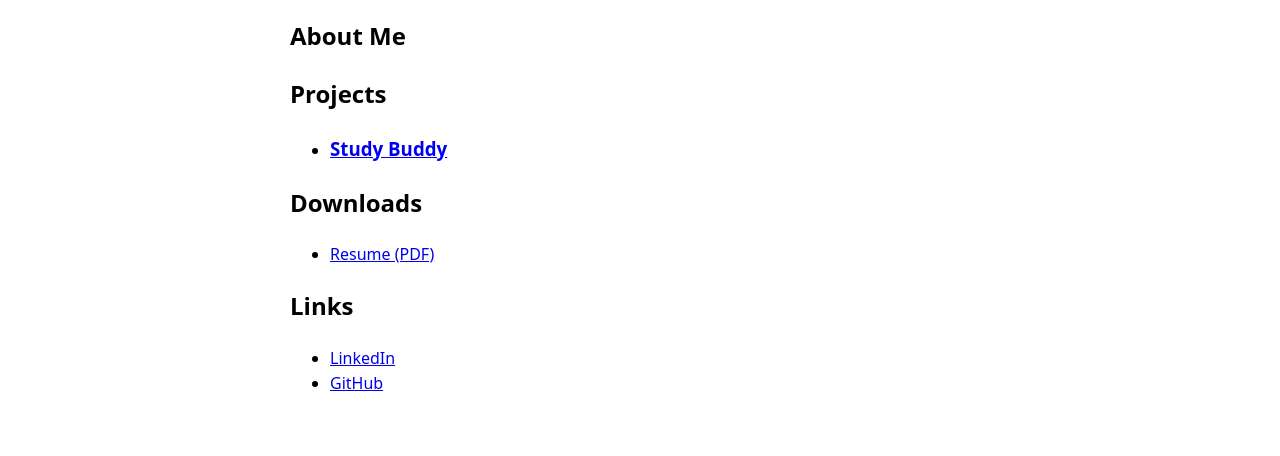
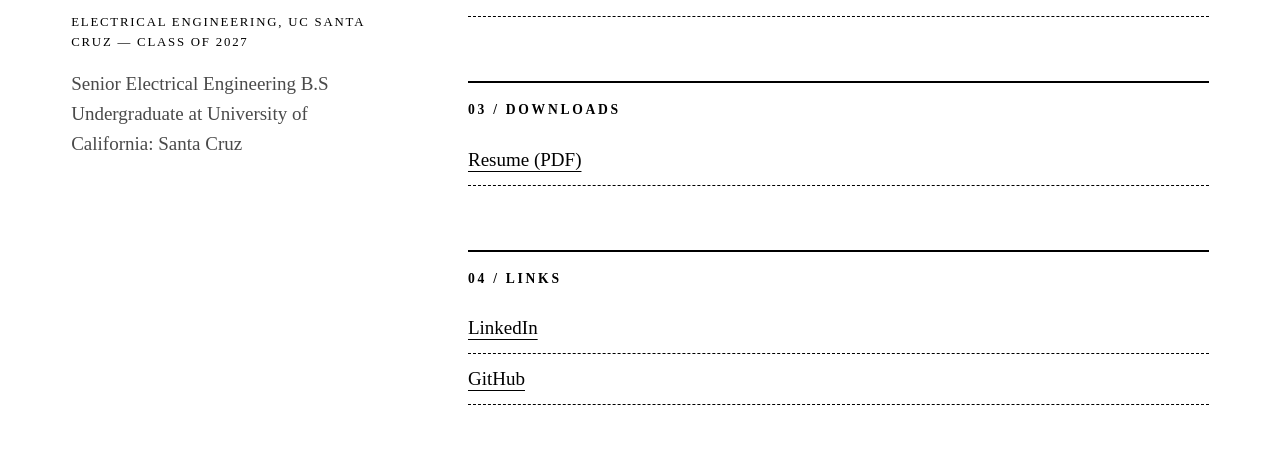
Before and after one commit to tim-doan/github.io, a plain HTML site: page index.html in a window 1280 px wide. Shown: the part 578-1034 px from the top of the page. Drawn offline with Linux system fonts and the light colour scheme.

Commit message:
Implmented font and layout changes

```diff
--- a/index.html
+++ b/index.html
@@ -4,30 +4,34 @@
   <meta charset="utf-8">
   <meta name="viewport" content="width=device-width, initial-scale=1">
   <title>Tim Doan — Electrical Engineering</title>
+  <meta name="description" content="Portfolio of Tim Doan, senior Electrical Engineering B.S. undergraduate at UC Santa Cruz.">
   <link rel="stylesheet" href="style.css">
 </head>
 <body>
 
-  <header>
-    <img src="assets/Headshot.png" alt="Tim Doan">
-    <h1>Tim Doan</h1>
-    <p>Electrical Engineering, UC Santa Cruz — Class of 2027</p>
-    <p><!-- TODO: short header bio — one or two lines on what you build and what you're looking for --></p>
-  </header>
+  <div class="page">
 
-  <main>
+    <aside class="sidebar">
+      <img class="portrait" src="assets/Headshot.png" alt="Tim Doan">
+      <h1 class="name">Tim<br>Doan</h1>
+      <p class="role">Electrical Engineering, UC Santa Cruz — Class of 2027</p>
+      <p class="tagline">Senior Electrical Engineering B.S Undergraduate at University of California: Santa Cruz</p>
+    </aside>
+
+    <main class="content">
 
       <section id="about">
         <h2>About Me</h2>
-      <p><!-- TODO: about me — background, interests, coursework, what draws you to EE --></p>
+        <p>Current senior undergraduate in electrical engineering with a concentration in optics/electronics seeking to apply knowledge from project experience and coursework to solve real-world engineering problems.</p>
+        <p>Aside from engineering, I run a freelance photography business in the Bay Area, capturing photos for various types of events. With this, I have built up experience of understanding client needs and delivering a product that accommodates that.</p>
       </section>
 
       <section id="projects">
         <h2>Projects</h2>
-      <ul>
+        <ul class="list list--projects">
           <li>
             <h3><a href="projects/study-buddy.html">Study Buddy</a></h3>
-          <p><!-- TODO: one-line description — ESP32, PlatformIO firmware, KiCad schematics --></p>
+            <p>The Study Buddy is a device that seeks to utilize time-management skills and positive reinforcement in a small, friendly format.</p>
           </li>
           <!-- TODO: add more projects -->
         </ul>
@@ -35,14 +39,14 @@
 
       <section id="downloads">
         <h2>Downloads</h2>
-      <ul>
+        <ul class="list">
           <li><a href="assets/resume.pdf" download>Resume (PDF)</a></li>
         </ul>
       </section>
 
       <section id="links">
         <h2>Links</h2>
-      <ul>
+        <ul class="list">
           <li><a href="https://www.linkedin.com/in/tim-doan-" target="_blank" rel="noopener">LinkedIn</a></li>
           <li><a href="https://github.com/tim-doan" target="_blank" rel="noopener">GitHub</a></li>
         </ul>
@@ -50,5 +54,7 @@
 
     </main>
 
+  </div>
+
 </body>
 </html>
--- a/style.css
+++ b/style.css
@@ -1,6 +1,217 @@
+/* ---------------------------------------------------------------
+   Tim Doan — portfolio
+   Editorial / manuscript styling. Strictly black and white.
+   --------------------------------------------------------------- */
+
+:root {
+  --paper: #ffffff;
+  --ink: #000000;
+  --ink-soft: #4a4a4a;
+  --rule: #000000;
+  --gap: clamp(1.5rem, 4vw, 4rem);
+}
+
+@media (prefers-color-scheme: dark) {
+  :root {
+    --paper: #000000;
+    --ink: #ffffff;
+    --ink-soft: #b4b4b4;
+    --rule: #ffffff;
+  }
+}
+
+*,
+*::before,
+*::after {
+  box-sizing: border-box;
+}
+
+html {
+  -webkit-text-size-adjust: 100%;
+}
+
 body {
-  max-width: 700px;
-  margin: 3rem auto;
-  padding: 0 1rem;
-  font: 16px/1.6 system-ui, sans-serif;
+  margin: 0;
+  background: var(--paper);
+  color: var(--ink);
+  font-family: "Times New Roman", Times, serif;
+  font-size: clamp(17px, 0.3vw + 16px, 19px);
+  line-height: 1.6;
 }
+
+/* ---------- Layout ---------- */
+
+.page {
+  max-width: 1240px;
+  margin: 0 auto;
+  padding: var(--gap);
+  display: grid;
+  gap: var(--gap);
+}
+
+@media (min-width: 900px) {
+  .page {
+    grid-template-columns: minmax(240px, 320px) minmax(0, 1fr);
+    align-items: start;
+    column-gap: clamp(2.5rem, 6vw, 6rem);
+  }
+
+  .sidebar {
+    position: sticky;
+    top: var(--gap);
+  }
+}
+
+/* ---------- Sidebar ---------- */
+
+.portrait {
+  display: block;
+  width: 100%;
+  max-width: 300px;
+  aspect-ratio: 4 / 5;
+  object-fit: cover;
+  filter: grayscale(100%) contrast(1.05);
+  border: 1px solid var(--rule);
+}
+
+/* Keep the portrait from swallowing the first screen on phones. */
+@media (max-width: 600px) {
+  .portrait {
+    max-width: 190px;
+  }
+}
+
+.name {
+  margin: 1.5rem 0 0;
+  font-size: clamp(2.75rem, 7vw, 3.5rem);
+  line-height: 0.95;
+  font-weight: 700;
+  text-transform: uppercase;
+  letter-spacing: -0.02em;
+}
+
+.role {
+  margin: 1rem 0 0;
+  padding-top: 1rem;
+  border-top: 1px solid var(--rule);
+  font-size: 0.8rem;
+  text-transform: uppercase;
+  letter-spacing: 0.14em;
+  line-height: 1.6;
+}
+
+.tagline {
+  margin: 1rem 0 0;
+  color: var(--ink-soft);
+}
+
+/* ---------- Sections ---------- */
+
+.content {
+  counter-reset: section;
+}
+
+section + section {
+  margin-top: clamp(2.5rem, 5vw, 4rem);
+}
+
+h2 {
+  margin: 0 0 1.5rem;
+  padding-top: 1rem;
+  border-top: 2px solid var(--rule);
+  font-size: 0.85rem;
+  font-weight: 700;
+  text-transform: uppercase;
+  letter-spacing: 0.2em;
+}
+
+h2::before {
+  counter-increment: section;
+  content: counter(section, decimal-leading-zero) " / ";
+}
+
+p {
+  margin: 0 0 1.15em;
+  max-width: 62ch;
+}
+
+p:last-child {
+  margin-bottom: 0;
+}
+
+/* ---------- Lists ---------- */
+
+.list {
+  list-style: none;
+  margin: 0;
+  padding: 0;
+}
+
+.list li {
+  padding: 0.6rem 0;
+  border-bottom: 1px dashed var(--rule);
+}
+
+.list li:first-child {
+  padding-top: 0;
+}
+
+.list--projects li {
+  padding: 1.25rem 0;
+}
+
+.list--projects h3 {
+  margin: 0 0 0.4rem;
+  font-size: 1.15rem;
+  font-weight: 700;
+}
+
+/* ---------- Links ---------- */
+
+a {
+  color: inherit;
+  text-decoration: underline;
+  text-decoration-thickness: 1px;
+  text-underline-offset: 0.25em;
+}
+
+a:hover,
+a:focus-visible {
+  background: var(--ink);
+  color: var(--paper);
+  text-decoration-color: transparent;
+}
+
+a:focus-visible {
+  outline: 2px solid var(--ink);
+  outline-offset: 2px;
+}
+
+.list--projects h3 a::after {
+  content: " →";
+}
+
+/* ---------- Motion / print ---------- */
+
+@media (prefers-reduced-motion: reduce) {
+  * {
+    animation: none !important;
+    transition: none !important;
+  }
+}
+
+@media print {
+  :root {
+    --paper: #fff;
+    --ink: #000;
+    --rule: #000;
+  }
+
+  .sidebar {
+    position: static;
+  }
+
+  a {
+    text-decoration: none;
+  }
+}
```
Lines whose indentation alone changed are shown as unchanged.
